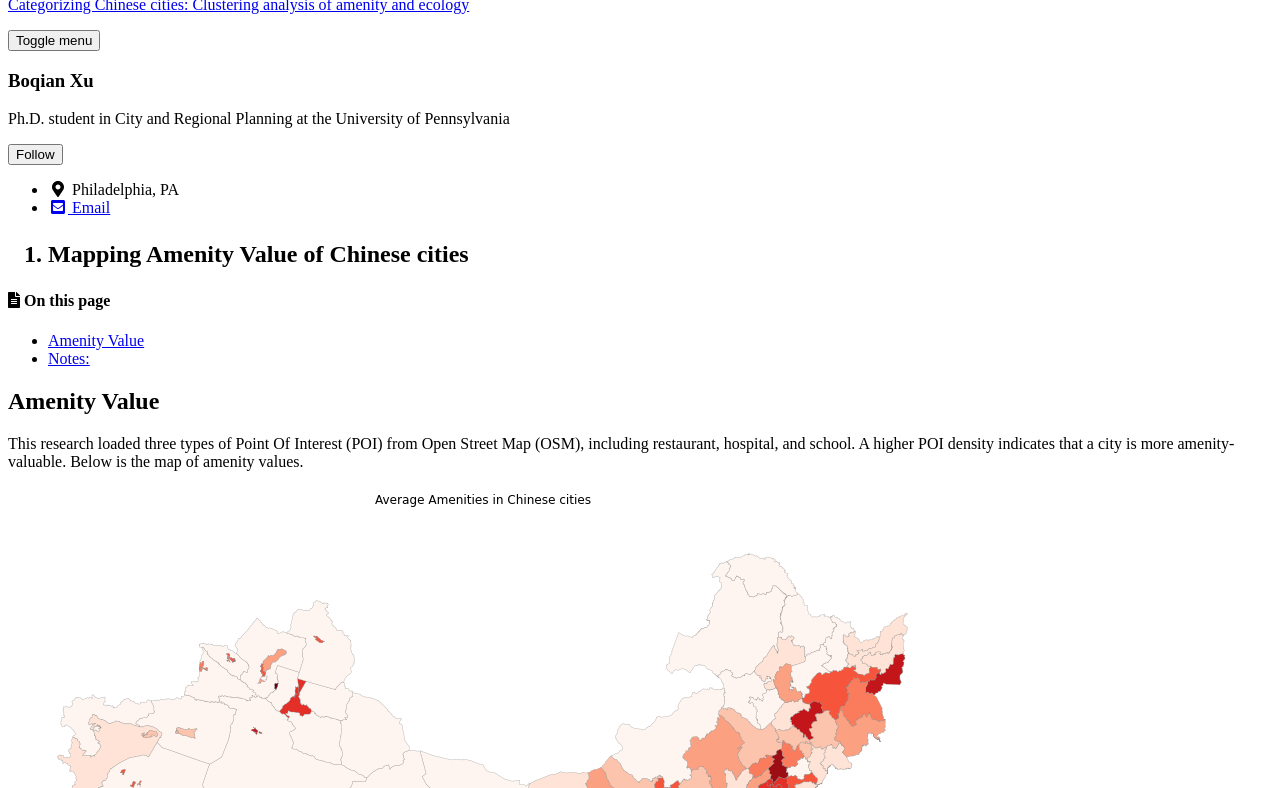
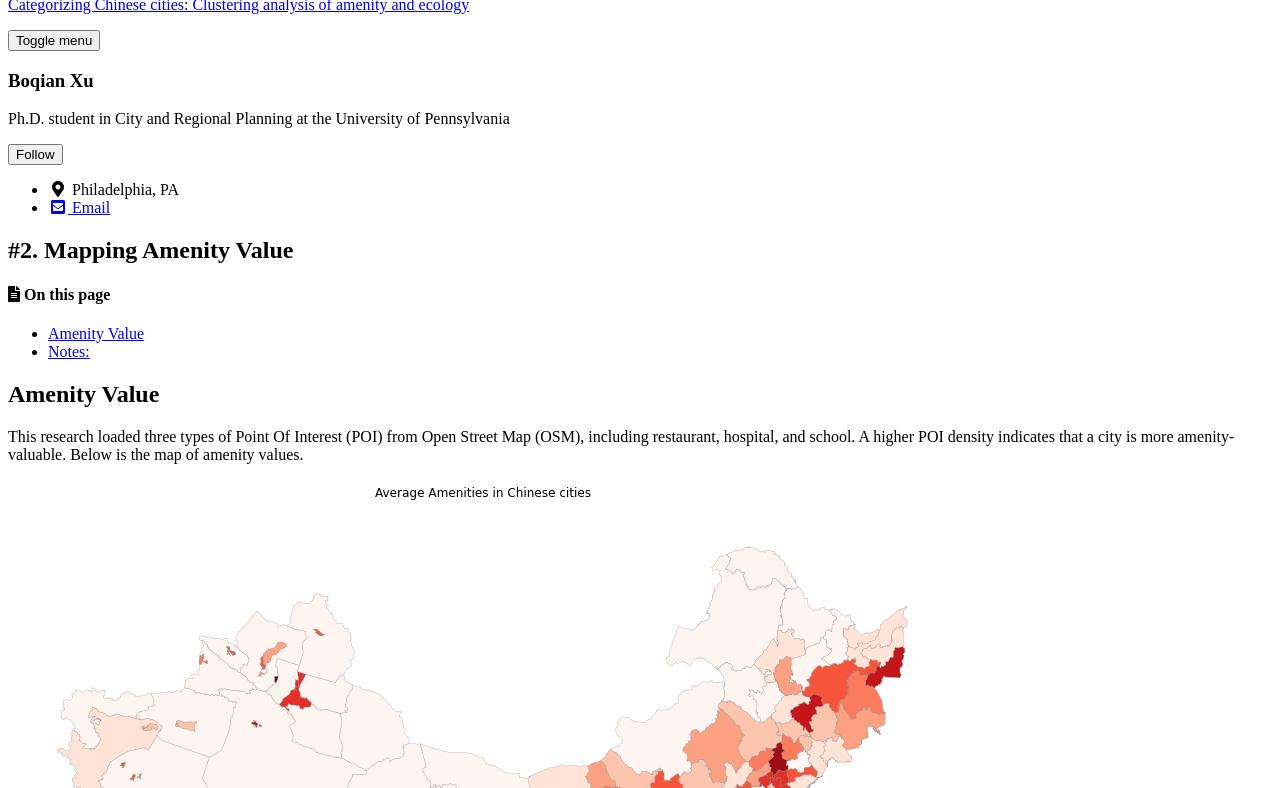
Before and after one commit to boqianxu/CategorizingChineseCities, a Jekyll site: the page built from _posts/2019-12-21-Amenities.md, in a window 1280 px wide and 900 px high, cut to the strip 112-900 px from the top of the window. Built offline with Jekyll 4.4.1, drawn with Linux system fonts in a browser that asks for light colours; cached includes are drawn as plain includes; nearby versions of some CDN libraries.

Commit message:
Update 2019-12-21-Amenities.md

```diff
--- a/_posts/2019-12-21-Amenities.md
+++ b/_posts/2019-12-21-Amenities.md
@@ -1,5 +1,5 @@
 ---
-title: "2. Mapping Amenity Value of Chinese cities"
+title: "#2. Mapping Amenity Value"
 date: 2020-12-21
 published: true
 tags:
```
